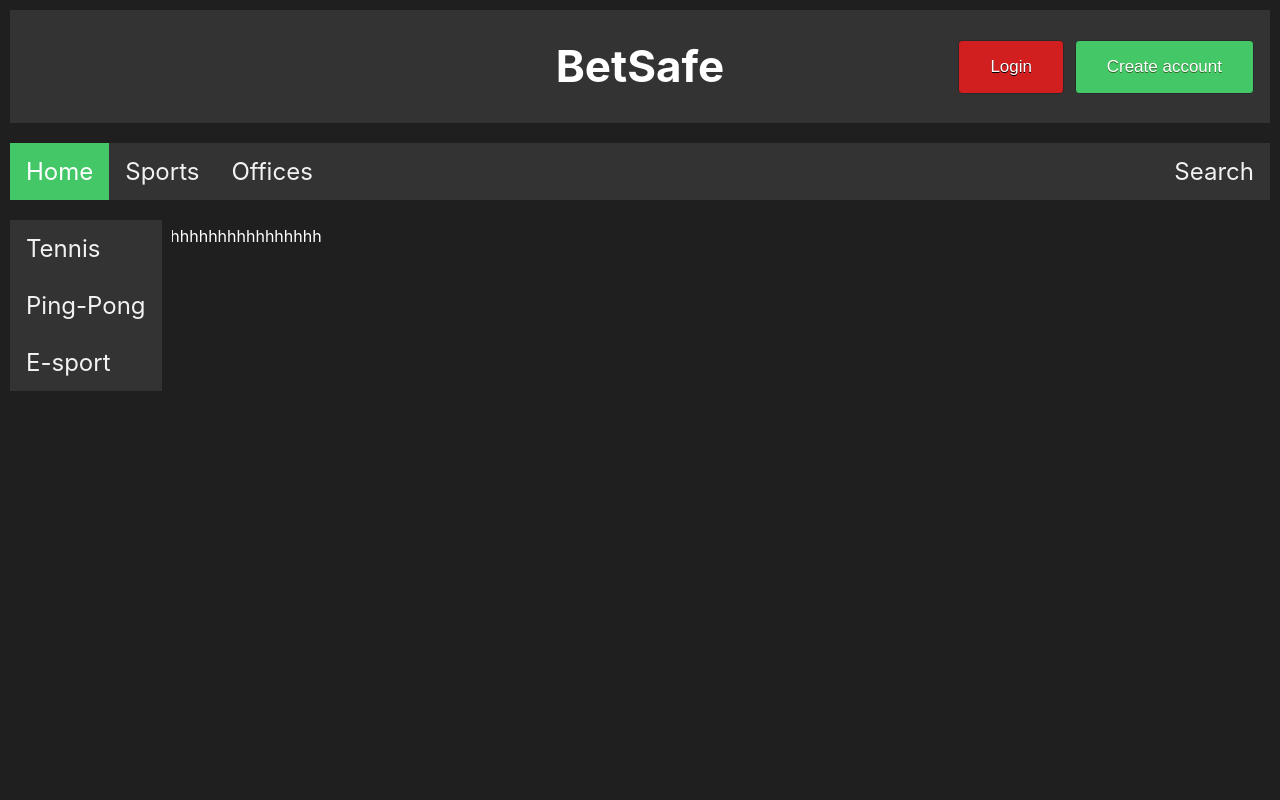
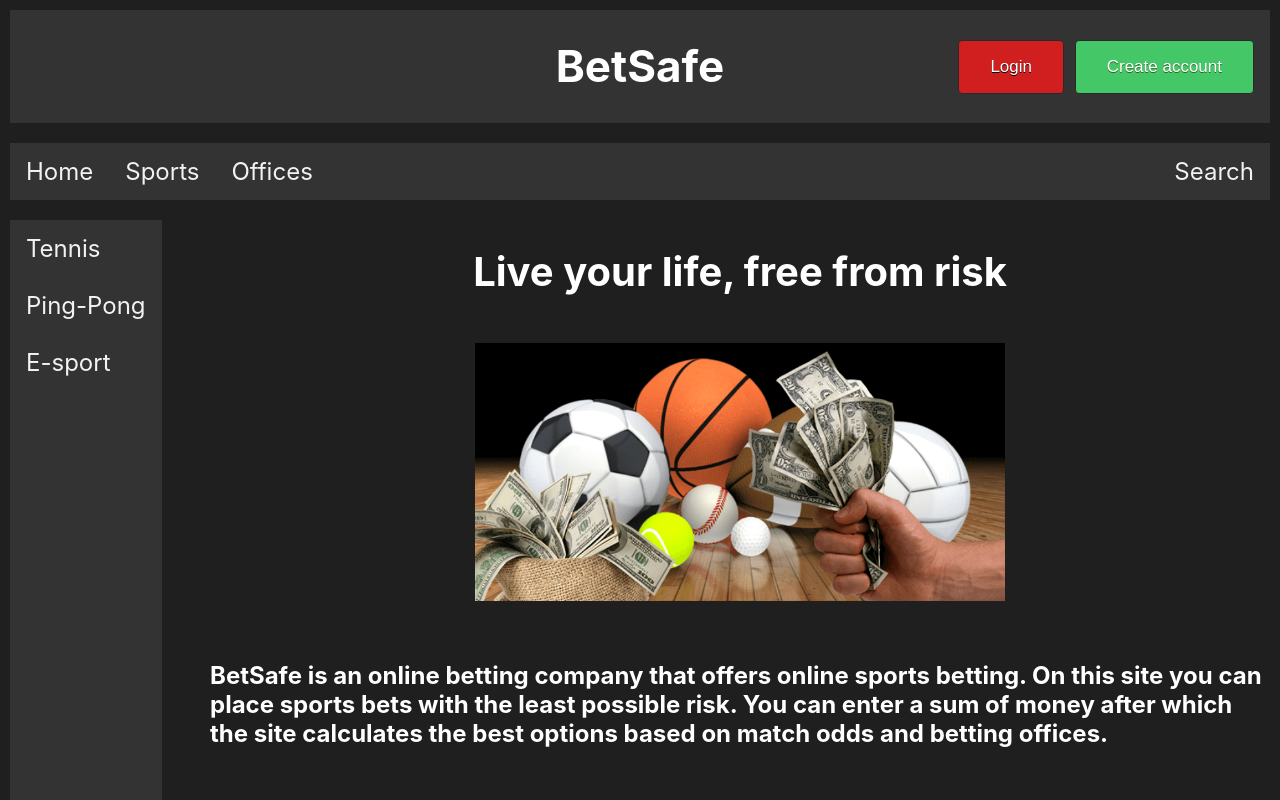
Before and after one commit to CodecoolGlobal/el-proyecte-grande-sprint-4-java-Teszike99, a React (Create React App) app in the folder BetSafe/src/main/resources/react-app/: page / in a window 1280 px wide. Shown: the top 800 px of the page. Built offline with nearby package versions, Linux system fonts and the light colour scheme.

Commit message:
Feature - add home page content

```diff
--- a/BetSafe/src/main/resources/react-app/src/App.css
+++ b/BetSafe/src/main/resources/react-app/src/App.css
@@ -3,6 +3,8 @@
   display: flex;
   justify-content: center;
   background-color: #333;
+
+
 }
 
 .header-text {
@@ -87,18 +89,13 @@
   float: right;
 }
 
-.main-body {
-  background-color: #1f1f1f;
-  display: flex;
-  color: white;
-}
 
 .left-nav {
-  overflow: hidden;
   position: absolute;
   left: auto;
   border: 10px solid #1f1f1f;
   background-color: #333;
+  height: 100%;
 }
 
 .left-nav a {
@@ -121,3 +118,29 @@
   background-color: #44c767;
   color: white;
 }
+
+.main-container {
+  padding-left: 200px;
+  background-color: #1f1f1f;
+  color: white;
+  border: 10px solid #1f1f1f;
+
+}
+
+.image-container {
+  display: block;
+  margin-left: auto;
+  margin-right: auto;
+  width: 50%;
+}
+
+b {
+  font-size: 24px;
+  text-align: justify;
+
+}
+
+h1 {
+  font-size: 40px;
+  text-align: center;
+}
--- a/BetSafe/src/main/resources/react-app/src/App.js
+++ b/BetSafe/src/main/resources/react-app/src/App.js
@@ -9,7 +9,7 @@ function App() {
   return (
     <div className="App">
       <Header/>
-        <Navbar></Navbar>
+        <Navbar/>
       <Body />
     </div>
   );
--- a/BetSafe/src/main/resources/react-app/src/components/Body.js
+++ b/BetSafe/src/main/resources/react-app/src/components/Body.js
@@ -4,10 +4,9 @@ import BodyContent from "./BodyContent";
 
 const Body = (props) => {
     return (
-        <div className="main-body">
-            <SportCategory></SportCategory>
-            <BodyContent></BodyContent>
-
+        <div>
+            <SportCategory/>
+            <BodyContent/>
         </div>
     )
 }
--- a/BetSafe/src/main/resources/react-app/src/components/BodyContent.js
+++ b/BetSafe/src/main/resources/react-app/src/components/BodyContent.js
@@ -1,9 +1,17 @@
+import image from "../images/bet.png";
 
 const BodyContent = (props) => {
     return (
-        <div>
-            <p>hhhhhhhhhhhhhhhhhhhhhhhhhhhhhhhhhh</p>
-
+        <div className="main-container">
+            <h1>Live your life, free from risk</h1><br></br>
+            <img className="image-container" src={image} alt=''/>
+            <br/><br/><br/>
+            <b>
+                BetSafe is an online betting company that offers online sports betting.
+                On this site you can place sports bets with the least possible risk.
+                You can enter a sum of money after which the site calculates the best options
+                based on match odds and betting offices.
+            </b>
         </div>
     )
 }
--- a/BetSafe/src/main/resources/react-app/src/components/Navbar.js
+++ b/BetSafe/src/main/resources/react-app/src/components/Navbar.js
@@ -1,7 +1,7 @@
 const Navbar = (props) => {
     return (
         <div className="topnav">
-            <a className="active" href="#">Home</a>
+            <a href="#">Home</a>
             <a href="#">Sports</a>
             <a href="#">Offices</a>
             <div className="topnav-right">
```
Also changed, not shown: BetSafe/src/main/resources/react-app/src/images/bet.png (added).
